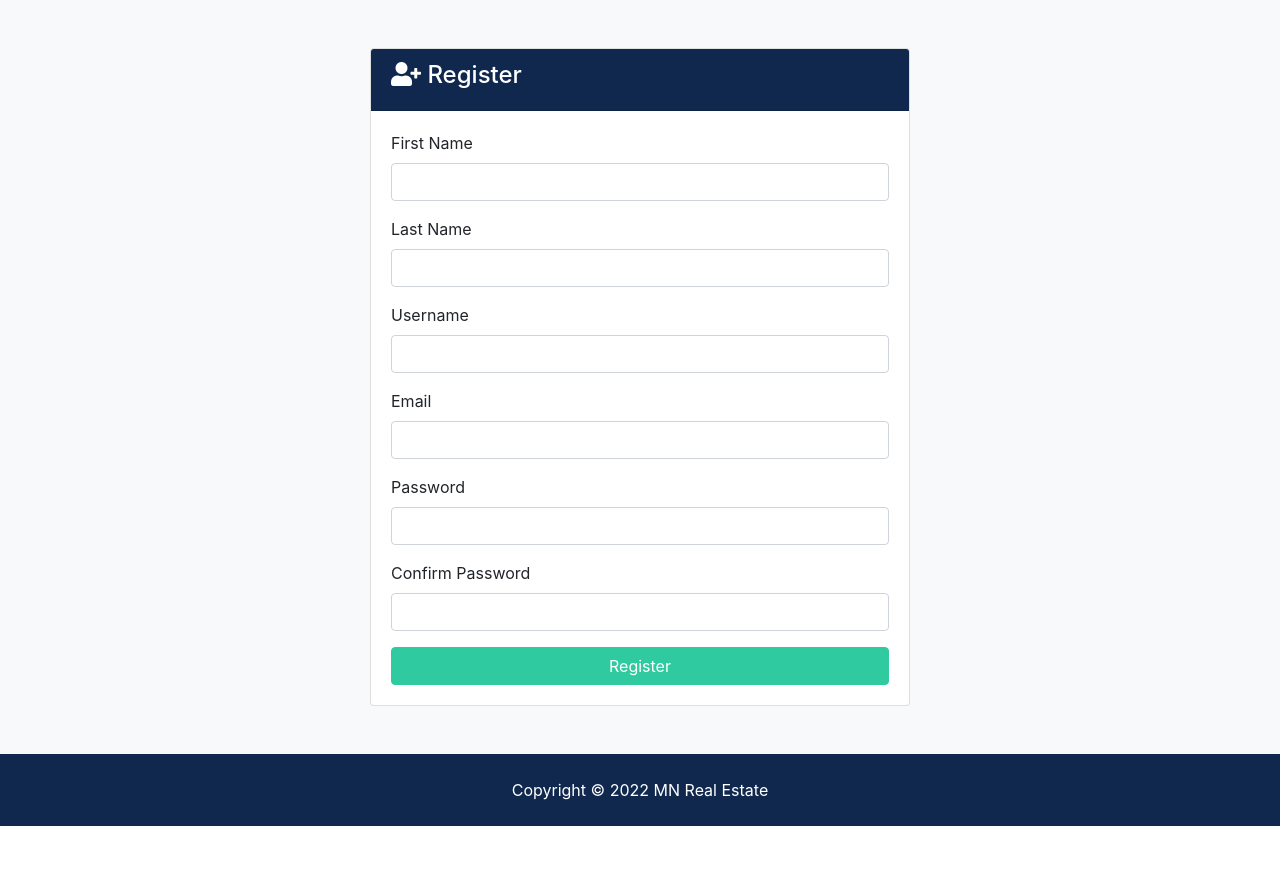
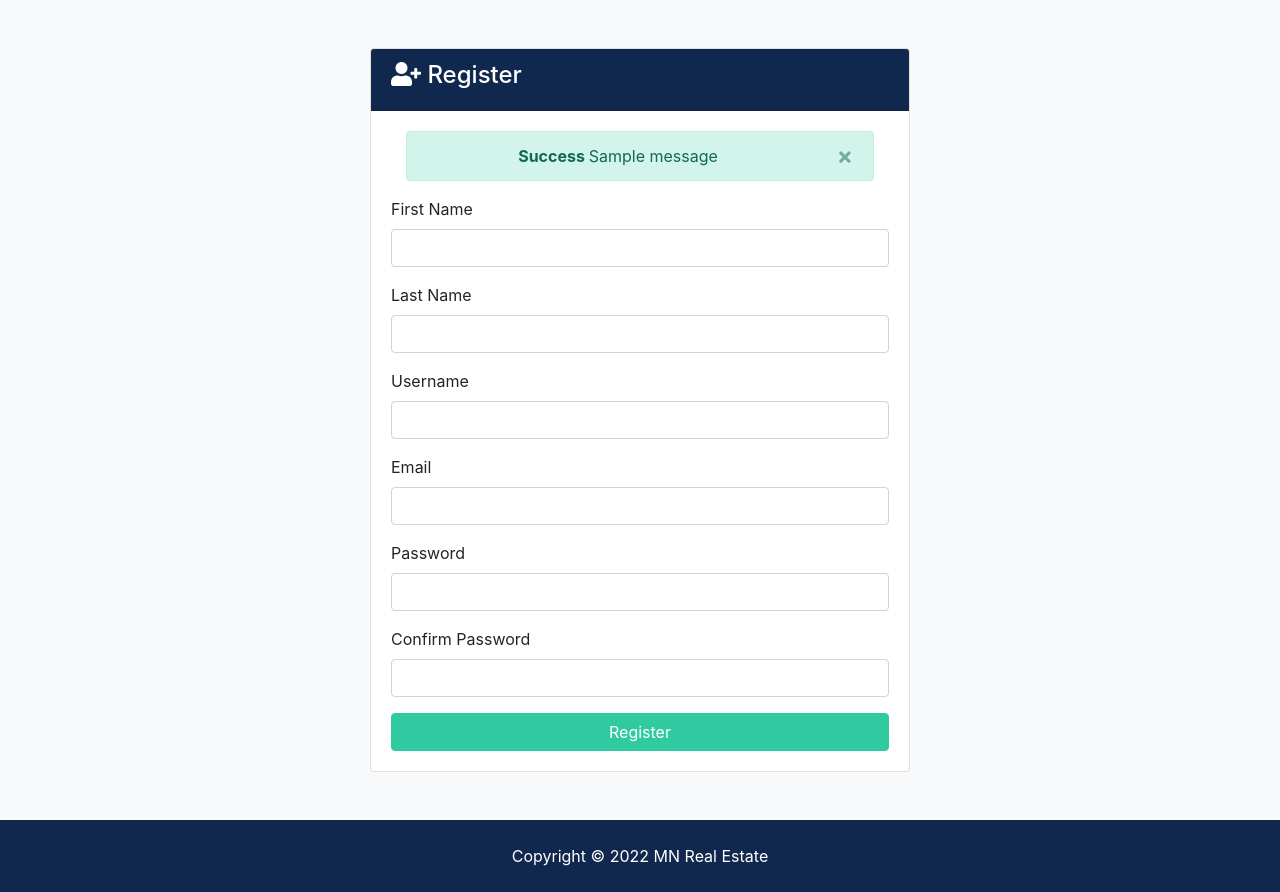
Before and after one commit to Mustafanaji0413/real-estate, a Django app: page /accounts/register in a window 1280 px wide. Shown: the part 128-1020 px from the top of the page. Before the commit the page ends 954 px from the top, so only its background shows below. Run offline with Django 3.2, Linux system fonts and the light colour scheme; tables that the repository leaves empty hold one stand-in row (values such as "Sample post"); one stand-in notice (Sample message) is shown; some libraries are stand-ins or nearby versions.

Commit message:
Add user regiter functionality and display a success message once they have registred

```diff
--- a/accounts/views.py
+++ b/accounts/views.py
@@ -1,16 +1,48 @@
 from django.shortcuts import render, redirect
+from django.contrib import messages
+from django.contrib.auth.models import User
 
 
 def register(request):
     if request.method == 'POST':
-        print('Submitted Registration')
-        return redirect(register)
+        # Get form values
+        first_name = request.POST['first_name']
+        last_name = request.POST['last_name']
+        username = request.POST['username']
+        email = request.POST['email']
+        password = request.POST['password']
+        password2 = request.POST['password2']
+
+        # Check if passwords match
+        if password == password2:
+            # Check Username
+            if User.objects.filter(username=username).exists():
+                messages.error(request, 'That username is already taken.')
+                return redirect(register)
+            else:
+                if User.objects.filter(email=email).exists():
+                    messages.error(request, 'That Email is already in use.')
+                    return redirect(register)
+                else:
+                    # Evrything is avalible
+                    user = User.objects.create_user(username=username, password=password, email=email, first_name=first_name, last_name=last_name)
+                    user.save()
+                    messages.success(request, 'You have succesfully registered!')
+                    return redirect('login')
+        else:
+
+            messages.error(request, 'Passwords do not match')
+            return redirect('register')
     else:
         return render(request, 'accounts/register.html')
 
 
 def login(request):
-    return render(request, 'accounts/login.html')
+    if request.method == 'POST':
+        # login User
+        return
+    else:
+        return render(request, 'accounts/login.html')
 
 
 def logout(request):
--- /dev/null
+++ b/templates/_alerts.html
@@ -0,0 +1,18 @@
+{% if messages %}
+    {% for message in messages %}
+    <div id="message" class="container">
+        <div class="alert alert-{{ message.tags }} alert-dismissible text-center" role="alert">
+            <button type="button" class="close" data-dismiss="alert"><span aria-hidden="true">
+            &times;</span></button>
+            <strong>
+                {% if message.level == DEFAULT_MESSAGE_LEVELS.ERROR %}
+                  Error:
+                {% else %}
+                  {{ message.tags|title }}
+                {% endif %}
+              </strong>
+              {{ message }}
+        </div>
+    </div>
+    {% endfor%}
+{% endif %}
--- a/templates/accounts/login.html
+++ b/templates/accounts/login.html
@@ -10,6 +10,8 @@
                 <i class="fas fa-sign-in-alt"></i> Login</h4>
             </div>
             <div class="card-body">
+                 <!-- Alerts -->
+                 {% include '_alerts.html' %}
                 <form action="{% url 'login' %}" method="POST">
                     {% csrf_token %}
                 <div class="form-group">
--- a/templates/accounts/register.html
+++ b/templates/accounts/register.html
@@ -11,6 +11,9 @@
                 <i class="fas fa-user-plus"></i> Register</h4>
             </div>
             <div class="card-body">
+                <!-- Alerts -->
+                {% include '_alerts.html' %}
+
                 <form action="{% url 'register' %}" method="POST">
                     {% csrf_token %}
                   <div class="form-group">
```
Also changed, not shown: realestate/settings.py (+7 -0 lines).
